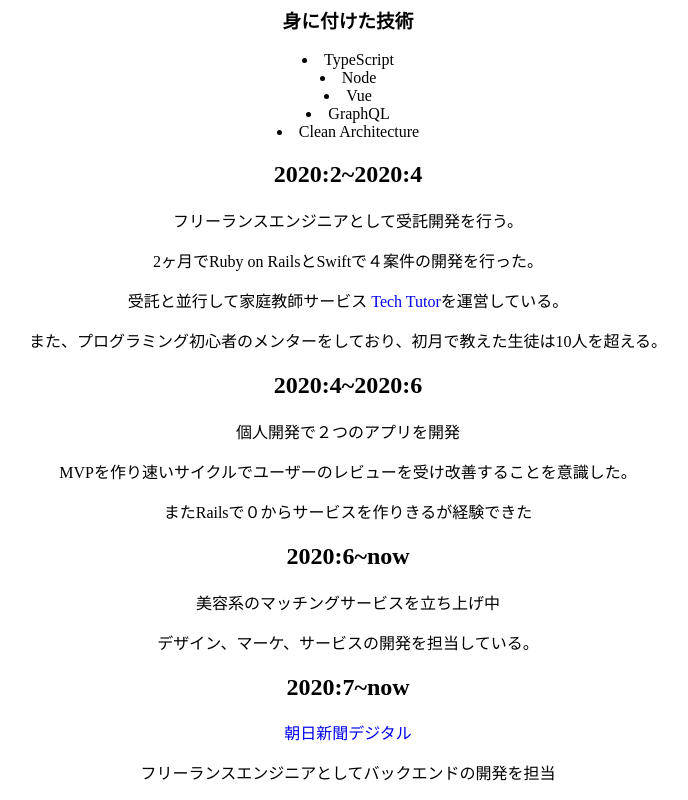
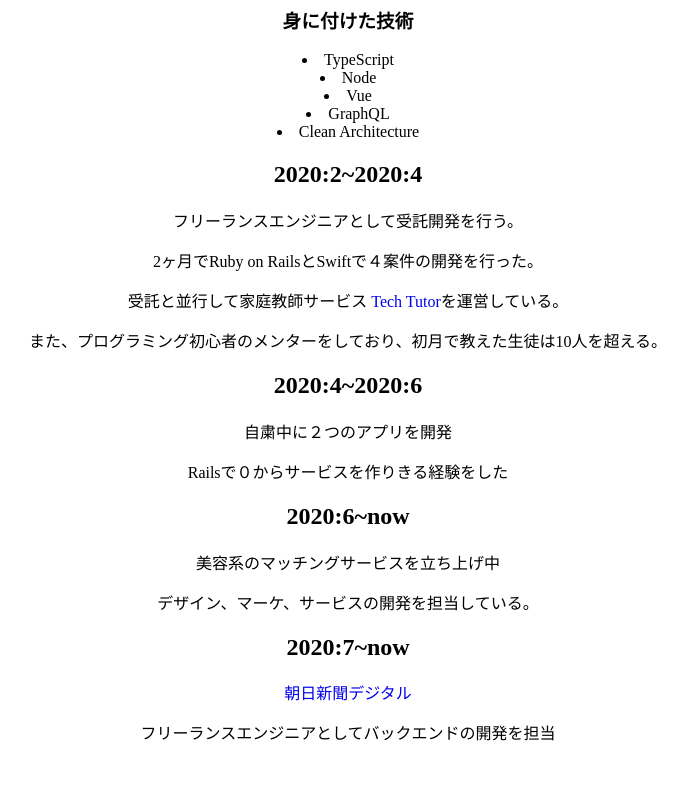
Before and after one commit to yutify/my-portfolio-site, a Vue app: page /worked_at in a window 1280 px wide. Shown: the part 1778-2578 px from the top of the page, without its empty margins (292-980 px from the left). After the commit the page ends 2538 px from the top, so only its background shows below. Built offline with nearby package versions, Linux system fonts and the light colour scheme.

Commit message:
fix typo

```diff
--- a/src/views/WorkedAt.vue
+++ b/src/views/WorkedAt.vue
@@ -75,9 +75,8 @@
         </p>
         <p>また、プログラミング初心者のメンターをしており、初月で教えた生徒は10人を超える。</p>
         <h2>2020:4~2020:6</h2>
-        <p>個人開発で２つのアプリを開発</p>
-        <p>MVPを作り速いサイクルでユーザーのレビューを受け改善することを意識した。</p>
-        <p>またRailsで０からサービスを作りきるが経験できた</p>
+        <p>自粛中に２つのアプリを開発</p>
+        <p>Railsで０からサービスを作りきる経験をした</p>
         <h2>2020:6~now</h2>
         <p>美容系のマッチングサービスを立ち上げ中</p>
         <p>デザイン、マーケ、サービスの開発を担当している。</p>
```
